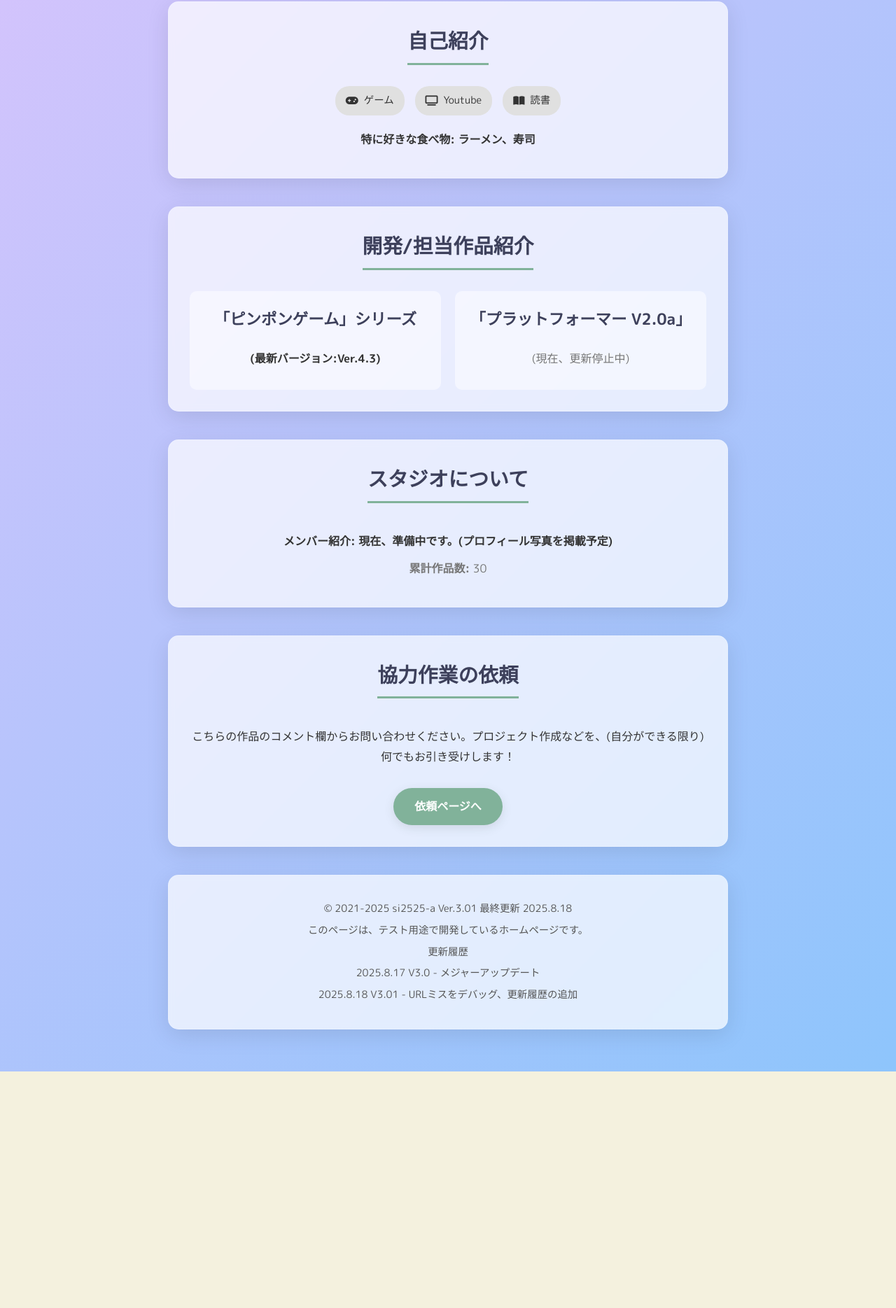
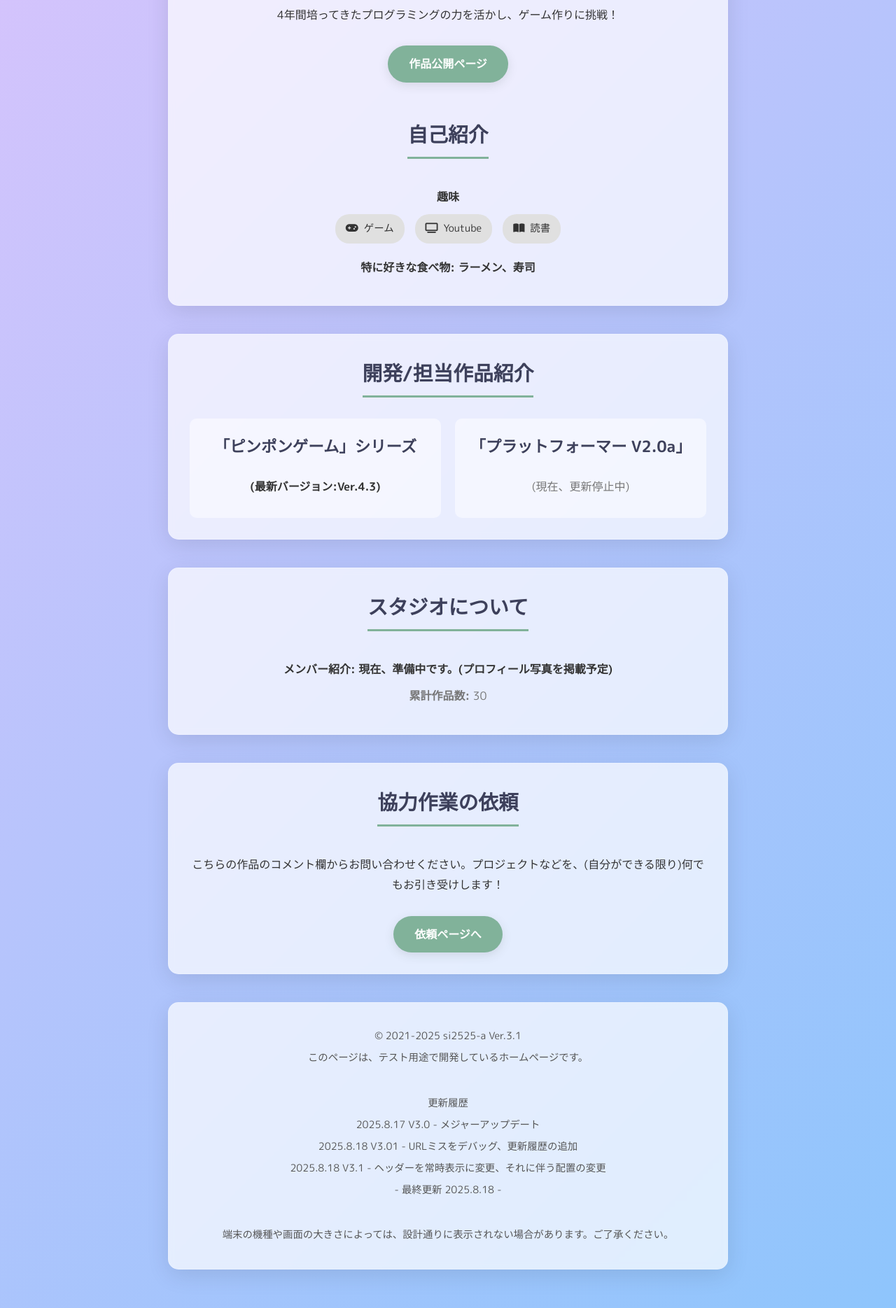
Before and after one commit to si2525-a/si2525-a.github.io, a plain HTML site: page index.html in a window 1280 px wide. Shown: the part 567-2436 px from the top of the page at 70% size. Before the commit the page ends 2098 px from the top, so only its background shows below. Drawn offline with Linux system fonts and the light colour scheme.

Commit message:
Update index.html

```diff
--- a/index.html
+++ b/index.html
@@ -19,28 +19,32 @@
 <div class="container">
 
   <!-- ナビゲーションメニュー -->
+
+  <!-- ヘッダーエリア -->
+  <header>
   <nav>
     <ul class="navbar">
       <li><a href="#about">自己紹介</a></li>
       <li><a href="#works">開発作品</a></li>
       <li><a href="#studio">スタジオ</a></li>
-      <li><a href="#contact">協力依頼</a></li>
+      <li><a href="#contact">協力の依頼</a></li>
     </ul>
   </nav>
+  <main>
 
-  <!-- ヘッダーエリア -->
-  <header>
-    <img src="si.jpeg" alt="プロフィール画像" class="profile-img">
+  </header>
+
+    <!-- 自己紹介セクション -->
+    <section id="about">
+    <div style="height: 85px;"></div>
+   <img src="si.jpeg" alt="プロフィール画像" class="profile-img">
     <h1>si2525-a</h1>
     <p>4年間培ってきたプログラミングの力を活かし、ゲーム作りに挑戦！</p>
-    <a href="https://scratch.mit.edu/users/si2525-a/" class="btn" target="_blank" rel="noopener noreferrer">作品公開ページ</a>
-  </header>
-
-  <main>
-    <!-- 自己紹介セクション -->
-    <section id="about">
-      <h2>自己紹介</h2>
-      <div class="hobbies">
+    <a href="https://https://scratch.mit.edu/users/si2525-a/" class="btn" target="_blank" rel="noopener noreferrer">作品公開ページ</a>
+  <p><br></p>
+  <h2>自己紹介</h2 >
+  <h4>趣味</h4>
+     <div class="hobbies">
         <span class="hobby-tag"><i class="fa-solid fa-gamepad"></i> ゲーム</span>
         <span class="hobby-tag"><i class="fa-solid fa-tv"></i> Youtube</span>
         <span class="hobby-tag"><i class="fa-solid fa-book-open"></i> 読書</span>
@@ -75,19 +79,23 @@
     <!-- 業務委託セクション -->
     <section id="contact">
       <h2>協力作業の依頼</h2>
-      <p>こちらの作品のコメント欄からお問い合わせください。プロジェクト作成などを、(自分ができる限り)何でもお引き受けします！</p>
+      <p>こちらの作品のコメント欄からお問い合わせください。プロジェクトなどを、(自分ができる限り)何でもお引き受けします！</p>
       <a href="https://scratch.mit.edu/studios/35503276/comments" class="btn" target="_blank" rel="noopener noreferrer">依頼ページへ</a>
     </section>
   </main>
 
   <!-- フッターエリア -->
   <footer>
-    <p> &copy; 2021-2025 si2525-a	Ver.3.01 最終更新 2025.8.18 </p>
-    <p> このページは、テスト用途で開発しているホームページです。 </p>
-    <p> </p>
+    <p> &copy; 2021-2025 si2525-a Ver.3.1 </p>
+    <p>このページは、テスト用途で開発しているホームページです。</p>
+    <br>
     <p>更新履歴</p>
     <p>2025.8.17 V3.0 - メジャーアップデート</p>
     <p>2025.8.18 V3.01 - URLミスをデバッグ、更新履歴の追加</p>
+    <p>2025.8.18 V3.1 - ヘッダーを常時表示に変更、それに伴う配置の変更</p>
+    <p>- 最終更新 2025.8.18 -</p>
+    <br>
+    <p>端末の機種や画面の大きさによっては、設計通りに表示されない場合があります。ご了承ください。</p>
   </footer>
 
 </div>
```
